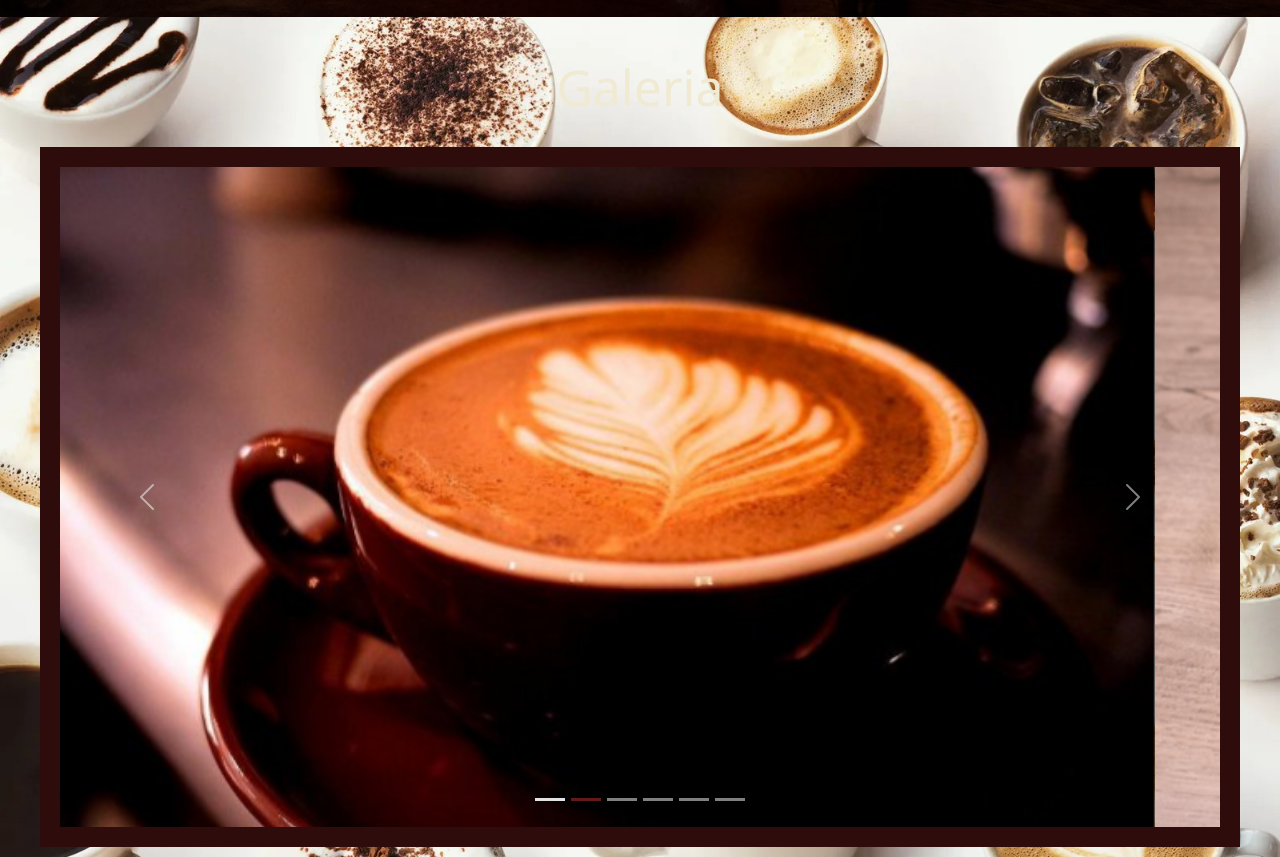
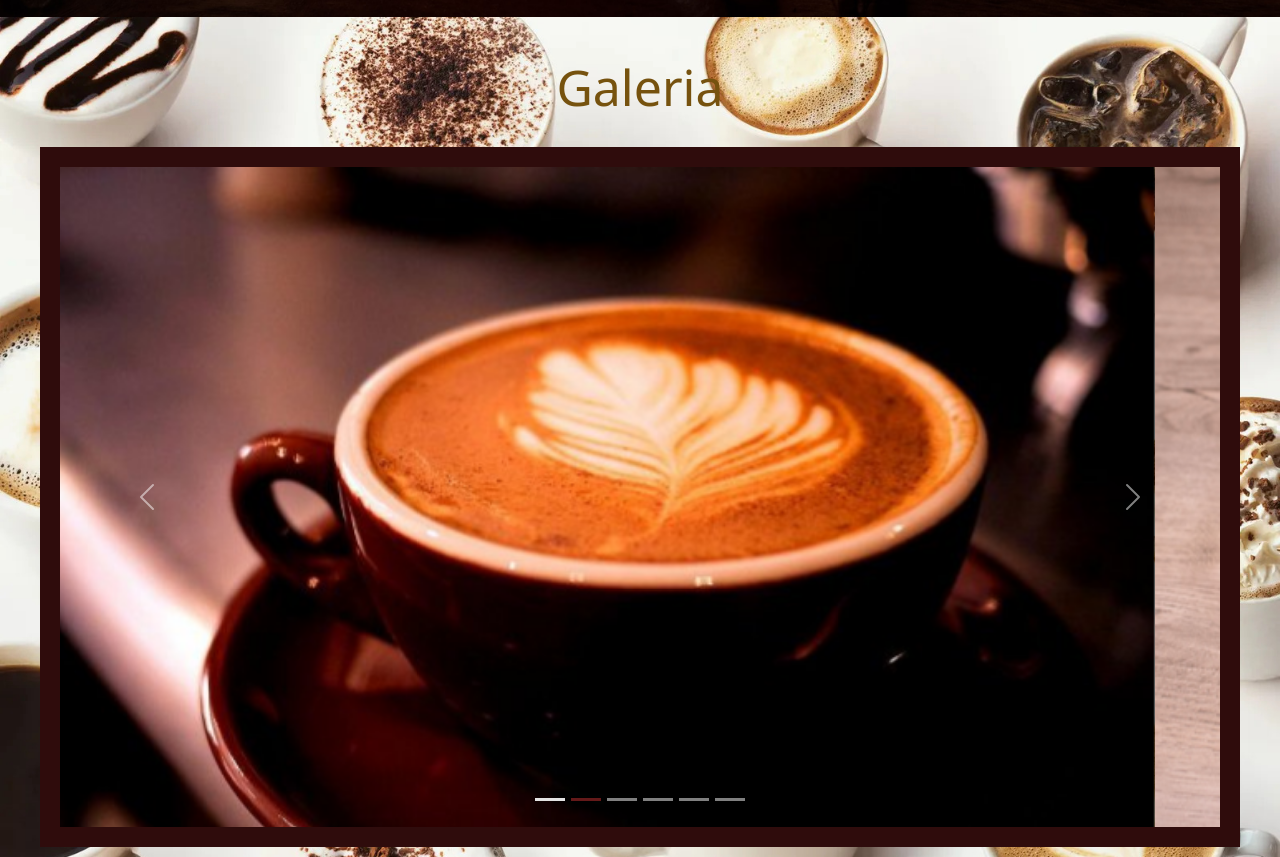
Before and after one commit to lucas-s4nchez/Proyecto-Integrador-Grupal-FullStack, a plain HTML site: page lawebdelcafe/views/index.html in a window 1280 px wide. Shown: the part 1433-2290 px from the top of the page. Drawn offline with nearby package versions, Linux system fonts and the light colour scheme; files whose address does not match are found by name.

Commit message:
Cambiando color de titulo de galeria

```diff
--- a/lawebdelcafe/assets/css/galeria.css
+++ b/lawebdelcafe/assets/css/galeria.css
@@ -1,5 +1,5 @@
 #gal{
-    color: #f0ead2;
+    color: var(--main-color);
     text-align: center;
     margin-bottom: 30px;
     margin-top: 20px;
```
